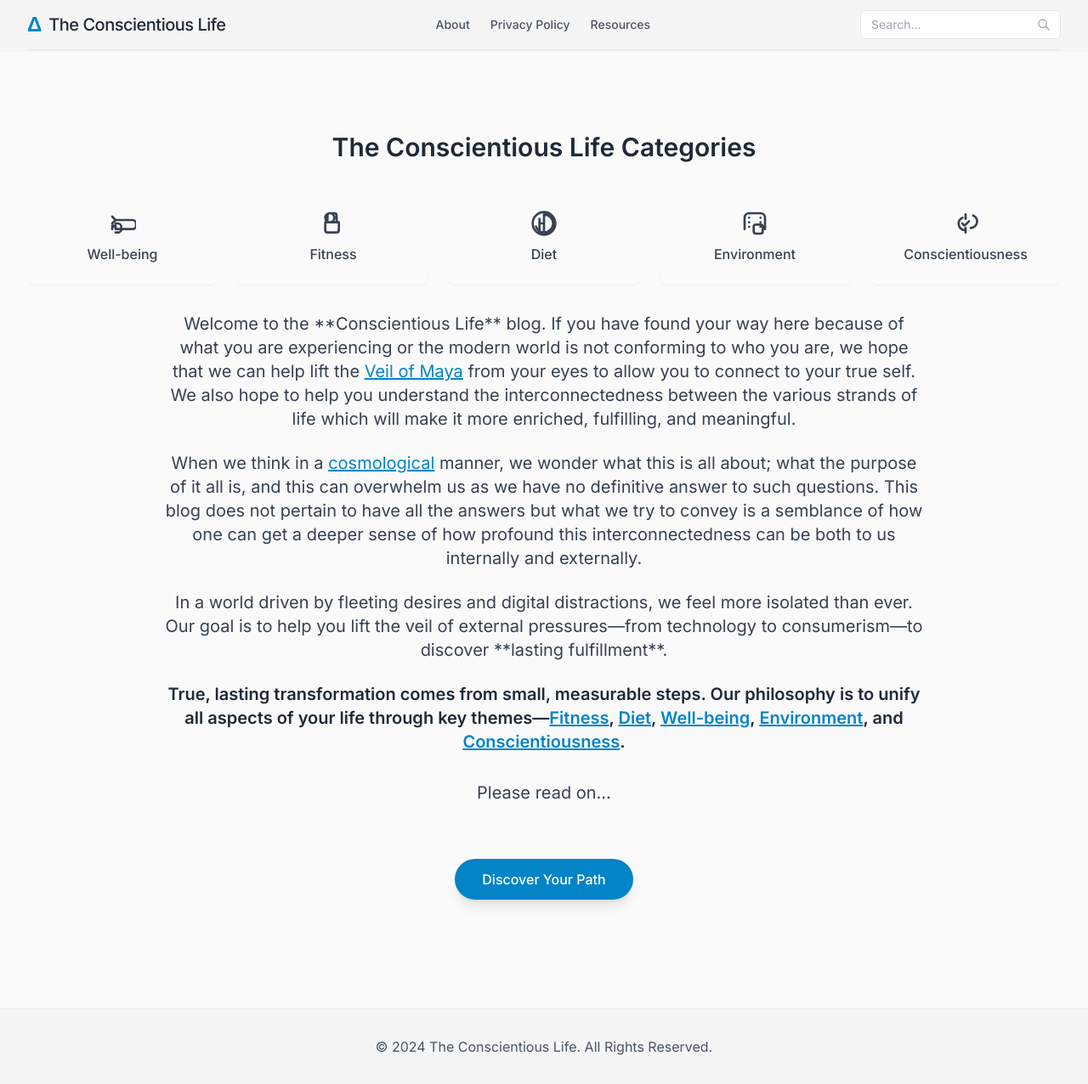
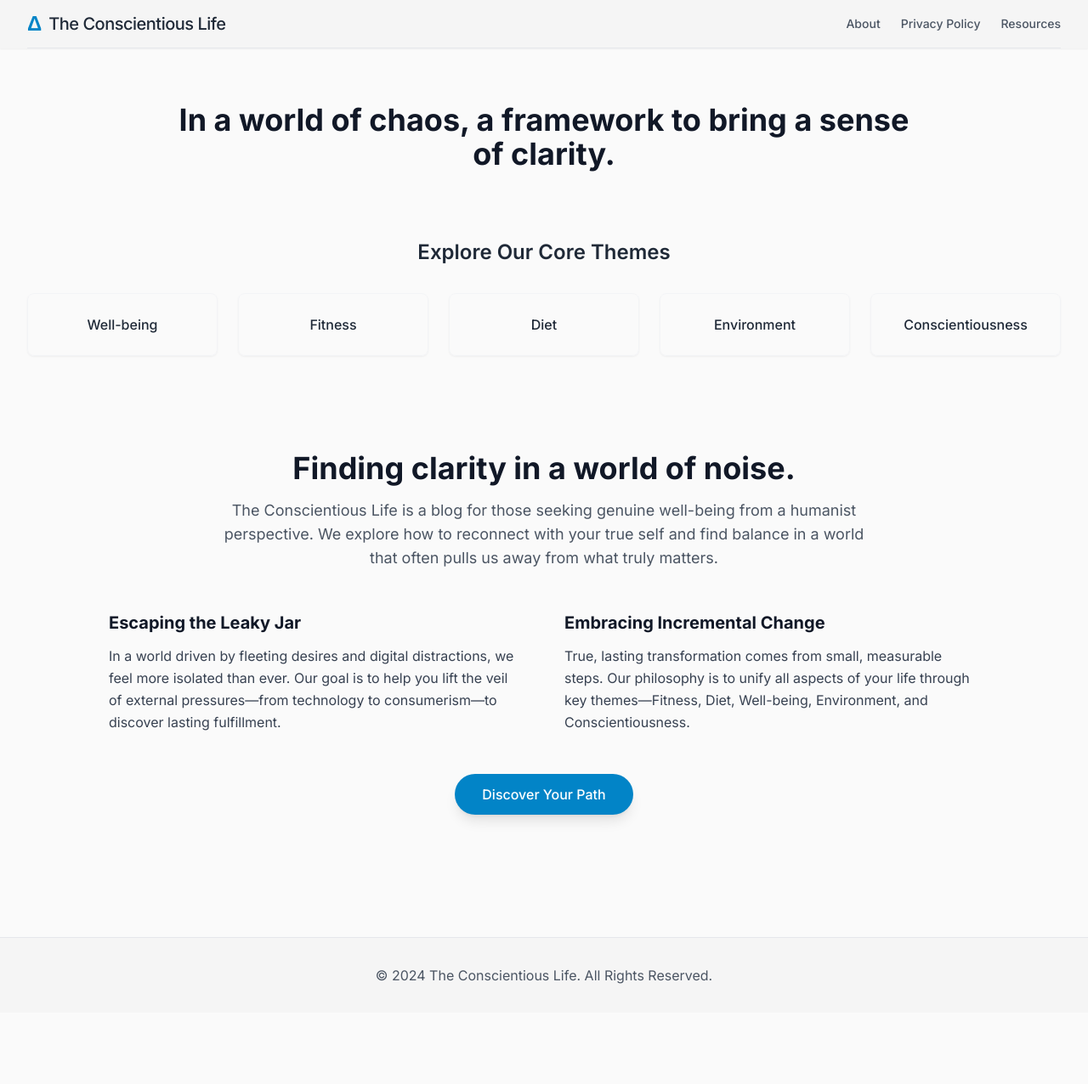
Before and after one commit to theconscientiouslife1-coder/TheCL, a Jekyll site: the page index.html, which Jekyll copies as it is, in a window 1280 px wide. Shown: the whole page at 85% size. Built offline with Jekyll 4.4.1, drawn with Linux system fonts in a browser that asks for light colours; nearby versions of some CDN libraries; after the commit the page ends 1192 px from its top, so only the background shows below that.

Commit message:
Update home page structure and text

```diff
--- a/index.html
+++ b/index.html
@@ -11,58 +11,29 @@
     <link rel="preconnect" href="https://fonts.gstatic.com" crossorigin>
     <link href="https://fonts.googleapis.com/css2?family=Inter:wght@400;500;600;700&display=swap" rel="stylesheet">
     <style>
-        /* Custom styles for the font and layout */
         body {
             font-family: 'Inter', sans-serif;
             display: flex;
             flex-direction: column;
             min-height: 100vh;
         }
-        .flex-grow {
-            flex-grow: 1;
+        .flex-grow { flex-grow: 1; }
+
+        @keyframes slide-up-and-fade {
+            0% { opacity: 0; transform: translateY(20px); }
+            100% { opacity: 1; transform: translateY(0); }
         }
+        .slide-up { animation: slide-up-and-fade 0.8s ease-out forwards; }
+        .opacity-0 { opacity: 0; }
 
-        /* Keyframe for the slide-up animation */
-        @keyframes slide-up-and-fade {
-            0% {
-                opacity: 0;
-                transform: translateY(20px);
-            }
-            100% {
-                opacity: 1;
-                transform: translateY(0);
-            }
-        }
-        .slide-up {
-            animation: slide-up-and-fade 0.8s ease-out forwards;
-        }
-        .opacity-0 {
-            opacity: 0; /* Ensures content is invisible before animation starts */
-        }
-
-        /* New CSS for the symmetrical mobile grid */
         @media (max-width: 639px) {
             .mobile-grid-container {
-                /* Force a 2-column grid on small screens */
                 grid-template-columns: repeat(2, minmax(0, 1fr));
             }
-            /* Make the fifth item span both columns to center it */
             .mobile-grid-container > :nth-child(5) {
                 grid-column: span 2 / span 2;
-                justify-self: center; /* Ensures horizontal centering */
+                justify-self: center;
             }
-        }
-        /* sr-only is a Tailwind class, but defined here for completeness if Tailwind CDN fails */
-        .sr-only {
-            position: absolute;
-            width: 1px;
-            height: 1px;
-            padding: 0;
-            margin: -1px;
-            overflow: hidden;
-            clip: rect(0, 0, 0, 0);
-            white-space: nowrap;
-            border-width: 0;
         }
     </style>
 </head>
@@ -81,12 +52,6 @@
                     <a href="#" class="hover:text-sky-600 transition-colors">Privacy Policy</a>
                     <a href="#" class="hover:text-sky-600 transition-colors">Resources</a>
                 </nav>
-                <div class="relative hidden md:block">
-                    <input type="text" placeholder="Search..." class="border rounded-md py-1.5 px-3 text-sm focus:outline-none focus:ring-2 focus:ring-sky-500 focus:border-transparent transition">
-                    <svg class="w-4 h-4 absolute right-3 top-1/2 -translate-y-1/2 text-gray-400" xmlns="http://www.w3.org/2000/svg" fill="none" viewBox="0 0 24 24" stroke="currentColor">
-                        <path stroke-linecap="round" stroke-linejoin="round" stroke-width="2" d="M21 21l-6-6m2-5a7 7 0 11-14 0 7 7 0 0114 0z" />
-                    </svg>
-                </div>
 
                 <div class="md:hidden">
                     <button id="mobile-menu-button" class="text-gray-600 hover:text-gray-800">
@@ -105,111 +70,84 @@
 
     <main class="flex-grow container mx-auto px-4 sm:px-6 lg:px-8 py-16">
 
+        <section class="text-center max-w-4xl mx-auto mb-12 opacity-0 animate-on-scroll">
+            <h2 class="text-3xl md:text-4xl font-bold text-gray-900 leading-tight">
+                In a world of chaos, a framework to bring a sense of clarity.
+            </h2>
+        </section>
+
         <section class="py-8 opacity-0 animate-on-scroll">
-            <h3 class="text-2xl md:text-3xl font-semibold text-center text-gray-800 mb-8">The Conscientious Life Categories</h3>
+            <h3 class="text-2xl font-semibold text-center text-gray-800 mb-8">Explore Our Core Themes</h3>
             <div class="grid grid-cols-2 sm:grid-cols-3 lg:grid-cols-5 gap-4 md:gap-6 mobile-grid-container">
-
-                <a href="well-being.html" class="flex flex-col items-center justify-center p-6 text-center rounded-lg shadow-sm hover:shadow-lg hover:bg-sky-500 hover:text-white font-medium text-gray-700 transition-all duration-300 transform translate-y-0 hover:-translate-y-1">
-                    <svg class="h-8 w-8 mb-2" xmlns="http://www.w3.org/2000/svg" fill="none" viewBox="0 0 24 24" stroke="currentColor">
-                        <path stroke-linecap="round" stroke-linejoin="round" stroke-width="2" d="M3 6l3 3m0 0l-3 3m3-3h15a3 3 0 013 3v2a3 3 0 01-3 3H6m-3-3h3v3m-3-3v3m3 3h2a3 3 0 003-3v-2a3 3 0 00-3-3H6m-3 3h3" />
-                    </svg>
-                    <span>Well-being</span>
+                <a href="well-being.html" class="flex flex-col items-center justify-center p-6 text-center rounded-lg shadow-sm border border-gray-100 hover:shadow-lg hover:bg-sky-500 hover:text-white transition-all transform hover:-translate-y-1">
+                    <span class="font-medium">Well-being</span>
                 </a>
-
-                <a href="fitness.html" class="flex flex-col items-center justify-center p-6 text-center rounded-lg shadow-sm hover:shadow-lg hover:bg-sky-500 hover:text-white font-medium text-gray-700 transition-all duration-300 transform translate-y-0 hover:-translate-y-1">
-                    <svg class="h-8 w-8 mb-2" xmlns="http://www.w3.org/2000/svg" fill="none" viewBox="0 0 24 24" stroke="currentColor">
-                        <path stroke-linecap="round" stroke-linejoin="round" stroke-width="2" d="M13 7a4 4 0 11-8 0 4 4 0 018 0zm-8 4v7a2 2 0 002 2h8a2 2 0 002-2v-7m0 0a2 2 0 01-2-2v-4a2 2 0 00-2-2h-4a2 2 0 00-2 2v4a2 2 0 01-2 2z" />
-                    </svg>
-                    <span>Fitness</span>
+                <a href="fitness.html" class="flex flex-col items-center justify-center p-6 text-center rounded-lg shadow-sm border border-gray-100 hover:shadow-lg hover:bg-sky-500 hover:text-white transition-all transform hover:-translate-y-1">
+                    <span class="font-medium">Fitness</span>
                 </a>
-
-                <a href="diet.html" class="flex flex-col items-center justify-center p-6 text-center rounded-lg shadow-sm hover:shadow-lg hover:bg-sky-500 hover:text-white font-medium text-gray-700 transition-all duration-300 transform translate-y-0 hover:-translate-y-1">
-                    <svg class="h-8 w-8 mb-2" xmlns="http://www.w3.org/2000/svg" fill="none" viewBox="0 0 24 24" stroke="currentColor">
-                        <path stroke-linecap="round" stroke-linejoin="round" stroke-width="2" d="M12 2C6.477 2 2 6.477 2 12s4.477 10 10 10 10-4.477 10-10S17.523 2 12 2zm0 18c-3.376 0-6.19-2.28-7.08-5.328m7.08 5.328a8 8 0 008-8c0-4.418-3.582-8-8-8zm-4 0V8m4 0V8m-4 4h4" />
-                    </svg>
-                    <span>Diet</span>
+                <a href="diet.html" class="flex flex-col items-center justify-center p-6 text-center rounded-lg shadow-sm border border-gray-100 hover:shadow-lg hover:bg-sky-500 hover:text-white transition-all transform hover:-translate-y-1">
+                    <span class="font-medium">Diet</span>
                 </a>
-
-                <a href="environment.html" class="flex flex-col items-center justify-center p-6 text-center rounded-lg shadow-sm hover:shadow-lg hover:bg-sky-500 hover:text-white font-medium text-gray-700 transition-all duration-300 transform translate-y-0 hover:-translate-y-1">
-                    <svg class="h-8 w-8 mb-2" xmlns="http://www.w3.org/2000/svg" fill="none" viewBox="0 0 24 24" stroke="currentColor">
-                        <path stroke-linecap="round" stroke-linejoin="round" stroke-width="2" d="M3 17V7a4 4 0 014-4h10a4 4 0 014 4v10m-4 4h-4a2 2 0 01-2-2v-4a2 2 0 012-2h4a2 2 0 012 2v4a2 2 0 01-2 2zM7 7h.01M7 11h.01M7 15h.01M17 7h.01M17 11h.01M17 15h.01" />
-                    </svg>
-                    <span>Environment</span>
+                <a href="environment.html" class="flex flex-col items-center justify-center p-6 text-center rounded-lg shadow-sm border border-gray-100 hover:shadow-lg hover:bg-sky-500 hover:text-white transition-all transform hover:-translate-y-1">
+                    <span class="font-medium">Environment</span>
                 </a>
-
-                <a href="conscientiousness.html" class="flex flex-col items-center justify-center p-6 text-center rounded-lg shadow-sm hover:shadow-lg hover:bg-sky-500 hover:text-white font-medium text-gray-700 transition-all duration-300 transform translate-y-0 hover:-translate-y-1">
-                    <svg class="h-8 w-8 mb-2" xmlns="http://www.w3.org/2000/svg" fill="none" viewBox="0 0 24 24" stroke="currentColor">
-                        <path stroke-linecap="round" stroke-linejoin="round" stroke-width="2" d="M9 12l2 2 4-4m-3.5 8c-3.1 0-5.65-2.5-5.65-5.65 0-2.4 1.5-4.5 3.5-5.35M16.5 16c3.1 0 5.65-2.5 5.65-5.65 0-2.4-1.5-4.5-3.5-5.35M12 4v4m0 8v4" />
-                    </svg>
-                    <span>Conscientiousness</span>
+                <a href="conscientiousness.html" class="flex flex-col items-center justify-center p-6 text-center rounded-lg shadow-sm border border-gray-100 hover:shadow-lg hover:bg-sky-500 hover:text-white transition-all transform hover:-translate-y-1">
+                    <span class="font-medium">Conscientiousness</span>
                 </a>
             </div>
         </section>
 
-        <section class="text-center max-w-4xl mx-auto mb-16 opacity-0 animate-on-scroll">
+        <section class="max-w-5xl mx-auto mt-20 opacity-0 animate-on-scroll">
+            <div class="text-center mb-12">
+                <h2 class="text-3xl md:text-4xl font-bold text-gray-900 mb-4">Finding clarity in a world of noise.</h2>
+                <p class="text-lg text-gray-600 max-w-3xl mx-auto">
+                    The Conscientious Life is a blog for those seeking genuine well-being from a humanist perspective. We explore how to reconnect with your true self and find balance in a world that often pulls us away from what truly matters.
+                </p>
+            </div>
 
-            <h1 class="text-2xl md:text-3xl font-extrabold text-gray-900 mb-6 leading-tight sr-only">The Conscientious Life: Holistic Well-being, Fitness, and Environmental Growth Blog</h1>
+            <div class="grid md:grid-cols-2 gap-12">
+                <div>
+                    <h3 class="text-xl font-bold text-gray-900 mb-3">Escaping the Leaky Jar</h3>
+                    <p class="text-gray-700 leading-relaxed">
+                        In a world driven by fleeting desires and digital distractions, we feel more isolated than ever. Our goal is to help you lift the veil of external pressures—from technology to consumerism—to discover lasting fulfillment.
+                    </p>
+                </div>
+                <div>
+                    <h3 class="text-xl font-bold text-gray-900 mb-3">Embracing Incremental Change</h3>
+                    <p class="text-gray-700 leading-relaxed">
+                        True, lasting transformation comes from small, measurable steps. Our philosophy is to unify all aspects of your life through key themes—Fitness, Diet, Well-being, Environment, and Conscientiousness.
+                    </p>
+                </div>
+            </div>
 
-            <p class="text-lg md:text-xl text-gray-700 mb-6">
-                Welcome to the **Conscientious Life** blog. If you have found your way here because of what you are experiencing or the modern world is not conforming to who you are, we hope that we can help lift the <a href="https://www.mathiesonart.co.uk/blog/the-veil-of-maya-short-read" class="text-sky-600 hover:text-sky-800 underline transition-colors" target="_blank" rel="noopener noreferrer">Veil of Maya</a> from your eyes to allow you to connect to your true self. We also hope to help you understand the interconnectedness between the various strands of life which will make it more enriched, fulfilling, and meaningful.
-            </p>
-
-            <p class="text-lg md:text-xl text-gray-700 mb-6">
-                When we think in a <a href="https://en.wikipedia.org/wiki/Cosmology" class="text-sky-600 hover:text-sky-800 underline transition-colors" target="_blank" rel="noopener noreferrer">cosmological</a> manner, we wonder what this is all about; what the purpose of it all is, and this can overwhelm us as we have no definitive answer to such questions. This blog does not pertain to have all the answers but what we try to convey is a semblance of how one can get a deeper sense of how profound this interconnectedness can be both to us internally and externally.
-            </p>
-
-            <p class="text-lg md:text-xl text-gray-700 mb-6">
-                In a world driven by fleeting desires and digital distractions, we feel more isolated than ever. Our goal is to help you lift the veil of external pressures—from technology to consumerism—to discover **lasting fulfillment**.
-            </p>
-
-            <p class="text-xl font-semibold text-gray-800 mb-8">
-                True, lasting transformation comes from small, measurable steps. Our philosophy is to unify all aspects of your life through key themes—<a href="fitness.html" class="text-sky-600 hover:text-sky-800 underline transition-colors">Fitness</a>, <a href="diet.html" class="text-sky-600 hover:text-sky-800 underline transition-colors">Diet</a>, <a href="well-being.html" class="text-sky-600 hover:text-sky-800 underline transition-colors">Well-being</a>, <a href="environment.html" class="text-sky-600 hover:text-sky-800 underline transition-colors">Environment</a>, and <a href="conscientiousness.html" class="text-sky-600 hover:text-sky-800 underline transition-colors">Conscientiousness</a>.
-            </p>
-
-            <p class="text-lg md:text-xl text-gray-700">
-                Please read on…
-            </p>
-        </section>
-
-        <section class="text-center my-16 opacity-0 animate-on-scroll">
-            <a href="#" class="inline-block bg-sky-600 text-white font-medium py-3 px-8 rounded-full shadow-lg hover:bg-sky-700 transition-colors duration-300">
-                Discover Your Path
-            </a>
+            <div class="text-center mt-12">
+                <a href="#" class="inline-block bg-sky-600 text-white font-medium py-3 px-8 rounded-full shadow-lg hover:bg-sky-700 transition-colors">
+                    Discover Your Path
+                </a>
+            </div>
         </section>
 
     </main>
 
-    <footer class="bg-neutral-100 border-t">
-        <div class="container mx-auto px-4 sm:px-6 lg:px-8 py-8 text-center text-gray-600">
-            <p>&copy; 2024 The Conscientious Life. All Rights Reserved.</p>
-        </div>
+    <footer class="bg-neutral-100 border-t py-8 text-center text-gray-600 mt-20">
+        <p>&copy; 2024 The Conscientious Life. All Rights Reserved.</p>
     </footer>
 
     <script>
-        // JavaScript for mobile menu toggle
         const mobileMenuButton = document.getElementById('mobile-menu-button');
         const mobileMenu = document.getElementById('mobile-menu');
+        mobileMenuButton.addEventListener('click', () => mobileMenu.classList.toggle('hidden'));
 
-        mobileMenuButton.addEventListener('click', () => {
-            mobileMenu.classList.toggle('hidden');
-        });
-
-        // Animation for sections that scroll into view
-        const observer = new IntersectionObserver((entries, observer) => {
+        const observer = new IntersectionObserver((entries) => {
             entries.forEach(entry => {
                 if (entry.isIntersecting) {
                     entry.target.classList.add('slide-up');
                     entry.target.classList.remove('opacity-0');
-                    observer.unobserve(entry.target);
                 }
             });
-        }, {
-            threshold: 0.1 // Trigger when 10% of the element is visible
-        });
+        }, { threshold: 0.1 });
 
-        document.querySelectorAll('.animate-on-scroll').forEach(section => {
-            observer.observe(section);
-        });
+        document.querySelectorAll('.animate-on-scroll').forEach(s => observer.observe(s));
     </script>
 </body>
 </html>
```
